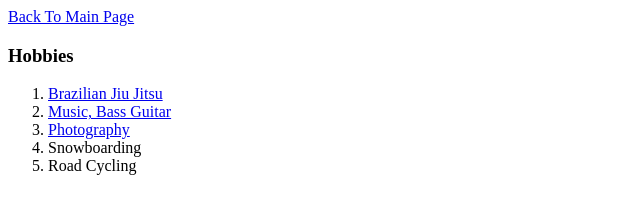
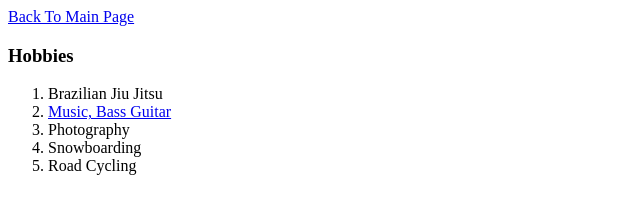
Before and after one commit to JohnBlum/cv, a plain HTML site: page hobbies.html in a window 1280 px wide. Shown: the whole page, without its empty margins (0-640 px from the left). Drawn offline with Linux system fonts and the light colour scheme.

Commit message:
Update hobbies.html

```diff
--- a/hobbies.html
+++ b/hobbies.html
@@ -11,9 +11,9 @@
   <div>
   <h3>Hobbies</h3>
   <ol>
-    <li><a href="https://scontent.fapa1-2.fna.fbcdn.net/v/t1.6435-9/89203399_1357500797782524_1233934204241182720_n.jpg?_nc_cat=100&ccb=1-3&_nc_sid=730e14&_nc_ohc=XfEsFOh6wn8AX_JCiOG&tn=vSNfeYM6AcZV2RQb&_nc_ht=scontent.fapa1-2.fna&oh=e5d76a9e4ae5490b6531f202de16b088&oe=60D0A460" target="_blank">Brazilian Jiu Jitsu</a></li>
+    <li>Brazilian Jiu Jitsu</li>
     <li><a href="https://youtu.be/aGLeATte6RA" target="_blank">Music, Bass Guitar</a></li>
-    <li> <a href="https://scontent.fapa1-1.fna.fbcdn.net/v/t31.0-8/1274831_10202022398588141_6956648_o.jpg?_nc_cat=103&ccb=2&_nc_sid=2c4854&_nc_ohc=KV0qBfEKfjgAX-uZ2wQ&_nc_ht=scontent.fapa1-1.fna&oh=ca5a2bfa4eeb5747e5cc67cbc3a50d48&oe=5FD0836B" target="_blank">Photography</a></li>
+    <li>Photography</li>
     <li>Snowboarding</li>
     <li>Road Cycling</li>
   </ol>
```
